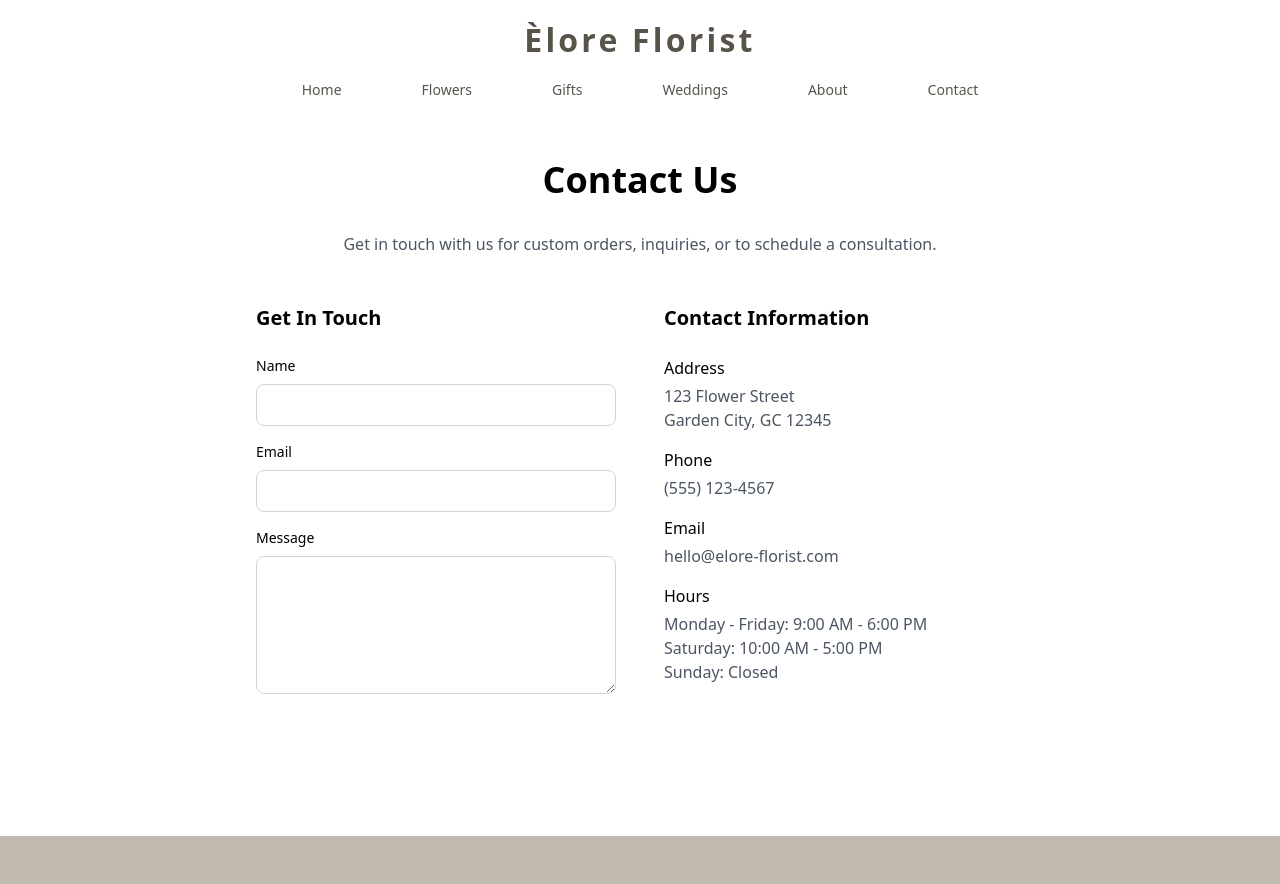
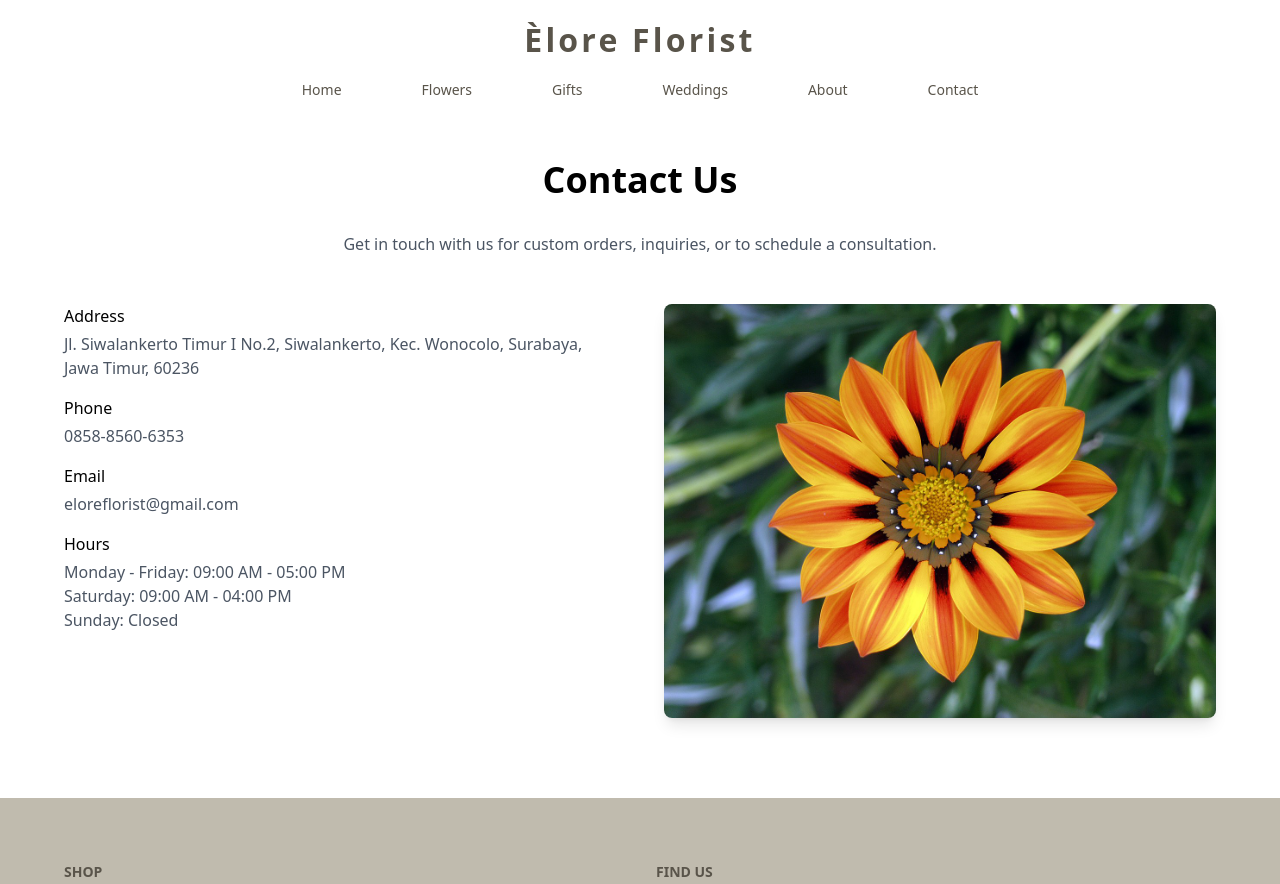
Before and after one commit to eloreflorist/eloreflorist.github.io, a Next.js app: page /contact in a window 1280 px wide. Shown: the top 884 px of the page. Built offline with nearby package versions, Linux system fonts and the light colour scheme.

Commit message:
Added Photos, Update Product Card and Carousel

```diff
--- a/app/contact/page.tsx
+++ b/app/contact/page.tsx
@@ -5,57 +5,53 @@ export default function Contact() {
   return (
     <>
       <Header />
-      <main className="pt-40 pb-20">
-        <div className="mx-auto max-w-7xl px-4">
-          <h1 className="mb-8 text-4xl font-semibold text-center">Contact Us</h1>
-          <p className="text-center text-gray-600 mb-12 max-w-2xl mx-auto">
-            Get in touch with us for custom orders, inquiries, or to schedule a consultation.
+      <main className='pt-40 pb-20'>
+        <div className='mx-auto max-w-7xl px-4'>
+          <h1 className='mb-8 text-4xl font-semibold text-center'>
+            Contact Us
+          </h1>
+          <p className='text-center text-gray-600 mb-12 max-w-2xl mx-auto'>
+            Get in touch with us for custom orders, inquiries, or to schedule a
+            consultation.
           </p>
 
-          <div className="grid grid-cols-1 md:grid-cols-2 gap-12 max-w-3xl mx-auto">
+          <div className='grid grid-cols-1 md:grid-cols-2 gap-12 max-w-6xl mx-auto'>
             <div>
-              <h3 className="text-xl font-semibold mb-6">Get In Touch</h3>
-              <form className="space-y-4">
+              <div className='space-y-4'>
                 <div>
-                  <label className="block text-sm font-medium mb-2">Name</label>
-                  <input type="text" className="w-full px-4 py-2 border border-gray-300 rounded-lg focus:outline-none focus:ring-2 focus:ring-primary" />
+                  <p className='font-medium mb-1'>Address</p>
+                  <p className='text-gray-600'>
+                    Jl. Siwalankerto Timur I No.2, Siwalankerto, Kec. Wonocolo,
+                    Surabaya, Jawa Timur, 60236
+                  </p>
                 </div>
                 <div>
-                  <label className="block text-sm font-medium mb-2">Email</label>
-                  <input type="email" className="w-full px-4 py-2 border border-gray-300 rounded-lg focus:outline-none focus:ring-2 focus:ring-primary" />
+                  <p className='font-medium mb-1'>Phone</p>
+                  <p className='text-gray-600'>0858-8560-6353</p>
                 </div>
                 <div>
-                  <label className="block text-sm font-medium mb-2">Message</label>
-                  <textarea rows={5} className="w-full px-4 py-2 border border-gray-300 rounded-lg focus:outline-none focus:ring-2 focus:ring-primary"></textarea>
-                </div>
-                <button className="w-full bg-primary text-white py-2 rounded-lg font-medium hover:opacity-90 transition-opacity">Send Message</button>
-              </form>
-            </div>
-
-            <div>
-              <h3 className="text-xl font-semibold mb-6">Contact Information</h3>
-              <div className="space-y-4">
-                <div>
-                  <p className="font-medium mb-1">Address</p>
-                  <p className="text-gray-600">123 Flower Street<br />Garden City, GC 12345</p>
+                  <p className='font-medium mb-1'>Email</p>
+                  <p className='text-gray-600'>eloreflorist@gmail.com</p>
                 </div>
                 <div>
-                  <p className="font-medium mb-1">Phone</p>
-                  <p className="text-gray-600">(555) 123-4567</p>
-                </div>
-                <div>
-                  <p className="font-medium mb-1">Email</p>
-                  <p className="text-gray-600">hello@elore-florist.com</p>
-                </div>
-                <div>
-                  <p className="font-medium mb-1">Hours</p>
-                  <p className="text-gray-600">
-                    Monday - Friday: 9:00 AM - 6:00 PM<br />
-                    Saturday: 10:00 AM - 5:00 PM<br />
+                  <p className='font-medium mb-1'>Hours</p>
+                  <p className='text-gray-600'>
+                    Monday - Friday: 09:00 AM - 05:00 PM
+                    <br />
+                    Saturday: 09:00 AM - 04:00 PM
+                    <br />
                     Sunday: Closed
                   </p>
                 </div>
               </div>
+            </div>
+
+            <div>
+              <img
+                src='/flower.jpg'
+                alt='Èlore Florist Store'
+                className='w-full h-full object-cover rounded-lg shadow-lg'
+              />
             </div>
           </div>
         </div>
--- a/app/flowers/[slug]/page.tsx
+++ b/app/flowers/[slug]/page.tsx
@@ -1,6 +1,7 @@
 import Header from "@/components/Header";
 import Footer from "@/components/Footer";
 import Link from "next/link";
+import ProductCarousel from "@/components/ProductCarousel";
 import flowerProducts from "@/data/flowers.json";
 
 export function generateStaticParams() {
@@ -37,12 +38,10 @@ export default function FlowerDetail({ params }: { readonly params: { readonly s
             ← Back to Flowers
           </Link>
 
-          <div className="grid grid-cols-1 md:grid-cols-2 gap-12">
-            {/* Product Image */}
-            <div>
-              <div className="h-96 bg-gradient-to-br from-pink-100 to-purple-100 rounded-lg flex items-center justify-center">
-                <span className="text-gray-400 text-lg">{product.image}</span>
-              </div>
+          <div className="grid grid-cols-1 md:grid-cols-2 gap-6 items-start">
+            {/* Product Carousel */}
+            <div className="h-full">
+              <ProductCarousel productName={product.name} images={product.images} />
             </div>
 
             {/* Product Details */}
--- a/app/flowers/page.tsx
+++ b/app/flowers/page.tsx
@@ -18,8 +18,18 @@ export default function Flowers() {
             {flowerProducts.map((product) => (
               <Link key={product.slug} href={`/flowers/${product.slug}`}>
                 <div className="bg-gray-50 rounded-lg overflow-hidden shadow-md hover:shadow-lg transition-shadow cursor-pointer">
-                  <div className="h-64 bg-gradient-to-br from-pink-100 to-purple-100 flex items-center justify-center">
-                    <span className="text-gray-400">{product.image}</span>
+                  <div
+                    className="flex items-center justify-center bg-gradient-to-br from-pink-100 to-purple-100"
+                    style={{
+                      aspectRatio: '1 / 1',
+                      width: '100%'
+                    }}
+                  >
+                    <img
+                      src={product.images?.[0] || '/flower.jpg'}
+                      alt={product.name}
+                      className="w-full h-full object-cover"
+                    />
                   </div>
                   <div className="p-4">
                     <h3 className="font-semibold mb-2">{product.name}</h3>
--- a/app/gifts/[slug]/page.tsx
+++ b/app/gifts/[slug]/page.tsx
@@ -1,6 +1,7 @@
 import Header from "@/components/Header";
 import Footer from "@/components/Footer";
 import Link from "next/link";
+import ProductCarousel from "@/components/ProductCarousel";
 import giftProducts from "@/data/gifts.json";
 
 export function generateStaticParams() {
@@ -37,12 +38,10 @@ export default function GiftDetail({ params }: { readonly params: { readonly slu
             ← Back to Gifts
           </Link>
 
-          <div className="grid grid-cols-1 md:grid-cols-2 gap-12">
-            {/* Product Image */}
-            <div>
-              <div className="h-96 bg-gradient-to-br from-yellow-100 to-orange-100 rounded-lg flex items-center justify-center">
-                <span className="text-gray-400 text-lg">{product.image}</span>
-              </div>
+          <div className="grid grid-cols-1 md:grid-cols-2 gap-6 items-start">
+            {/* Product Carousel */}
+            <div className="h-full">
+              <ProductCarousel productName={product.name} images={product.images} />
             </div>
 
             {/* Product Details */}
--- a/app/gifts/page.tsx
+++ b/app/gifts/page.tsx
@@ -18,8 +18,18 @@ export default function Gifts() {
             {giftProducts.map((product) => (
               <Link key={product.slug} href={`/gifts/${product.slug}`}>
                 <div className="bg-gray-50 rounded-lg overflow-hidden shadow-md hover:shadow-lg transition-shadow cursor-pointer">
-                  <div className="h-64 bg-gradient-to-br from-yellow-100 to-orange-100 flex items-center justify-center">
-                    <span className="text-gray-400">{product.image}</span>
+                  <div
+                    className="flex items-center justify-center bg-gradient-to-br from-yellow-100 to-orange-100"
+                    style={{
+                      aspectRatio: '1 / 1',
+                      width: '100%'
+                    }}
+                  >
+                    <img
+                      src={product.images?.[0] || '/flower.jpg'}
+                      alt={product.name}
+                      className="w-full h-full object-cover"
+                    />
                   </div>
                   <div className="p-4">
                     <h3 className="font-semibold mb-2">{product.name}</h3>
--- a/app/weddings/[slug]/page.tsx
+++ b/app/weddings/[slug]/page.tsx
@@ -1,6 +1,7 @@
 import Header from "@/components/Header";
 import Footer from "@/components/Footer";
 import Link from "next/link";
+import ProductCarousel from "@/components/ProductCarousel";
 import weddingProducts from "@/data/weddings.json";
 
 export function generateStaticParams() {
@@ -37,12 +38,10 @@ export default function WeddingDetail({ params }: { readonly params: { readonly
             ← Back to Weddings
           </Link>
 
-          <div className="grid grid-cols-1 md:grid-cols-2 gap-12">
-            {/* Product Image */}
-            <div>
-              <div className="h-96 bg-gradient-to-br from-rose-100 to-pink-100 rounded-lg flex items-center justify-center">
-                <span className="text-gray-400 text-lg">{product.image}</span>
-              </div>
+          <div className="grid grid-cols-1 md:grid-cols-2 gap-6 items-start">
+            {/* Product Carousel */}
+            <div className="h-full">
+              <ProductCarousel productName={product.name} images={product.images} />
             </div>
 
             {/* Product Details */}
--- a/app/weddings/page.tsx
+++ b/app/weddings/page.tsx
@@ -18,8 +18,18 @@ export default function Weddings() {
             {weddingProducts.map((product) => (
               <Link key={product.slug} href={`/weddings/${product.slug}`}>
                 <div className="bg-gray-50 rounded-lg overflow-hidden shadow-md hover:shadow-lg transition-shadow cursor-pointer">
-                  <div className="h-64 bg-gradient-to-br from-rose-100 to-pink-100 flex items-center justify-center">
-                    <span className="text-gray-400">{product.image}</span>
+                  <div
+                    className="flex items-center justify-center bg-gradient-to-br from-rose-100 to-pink-100"
+                    style={{
+                      aspectRatio: '1 / 1',
+                      width: '100%'
+                    }}
+                  >
+                    <img
+                      src={product.images?.[0] || '/flower.jpg'}
+                      alt={product.name}
+                      className="w-full h-full object-cover"
+                    />
                   </div>
                   <div className="p-4">
                     <h3 className="font-semibold mb-2">{product.name}</h3>
--- a/components/Footer.tsx
+++ b/components/Footer.tsx
@@ -14,9 +14,11 @@ export default function Footer() {
           </ul>
         </div>
         <div>
-          <p className='font-semibold' style={{ color: colors.primary }}>VISIT</p>
-          <p style={{ color: colors.primary }}>44 W. Main St, Durham NC</p>
-          <p style={{ color: colors.primary }}>Monday - Saturday 10:00 AM - 6:00 PM</p>
+          <p className='font-semibold' style={{ color: colors.primary }}>FIND US</p>
+          <p style={{ color: colors.primary }}>Jl. Siwalankerto Timur I No. 2, Wonocolo, Surabaya</p>
+          <p style={{ color: colors.primary }}>Monday - Friday 09:00 AM - 05:00 PM</p>
+          <p style={{ color: colors.primary }}>Saturday 09:00 AM - 04:00 PM</p>
+          <p style={{ color: colors.primary }}>SUNDAY CLOSED</p>
         </div>
       </div>
     </footer>
```
Also changed, not shown: data/flowers.json (+12 -6 lines), data/gifts.json (+12 -6 lines), data/weddings.json (+12 -6 lines).
